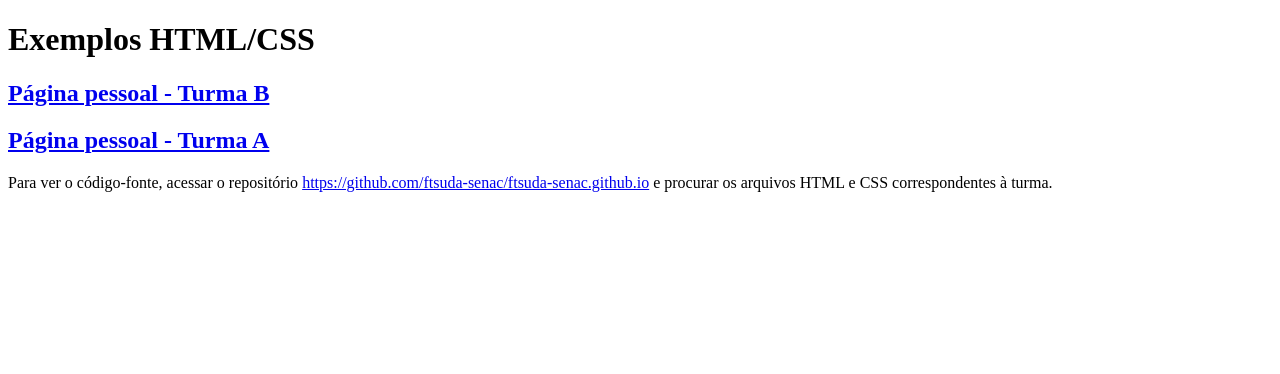
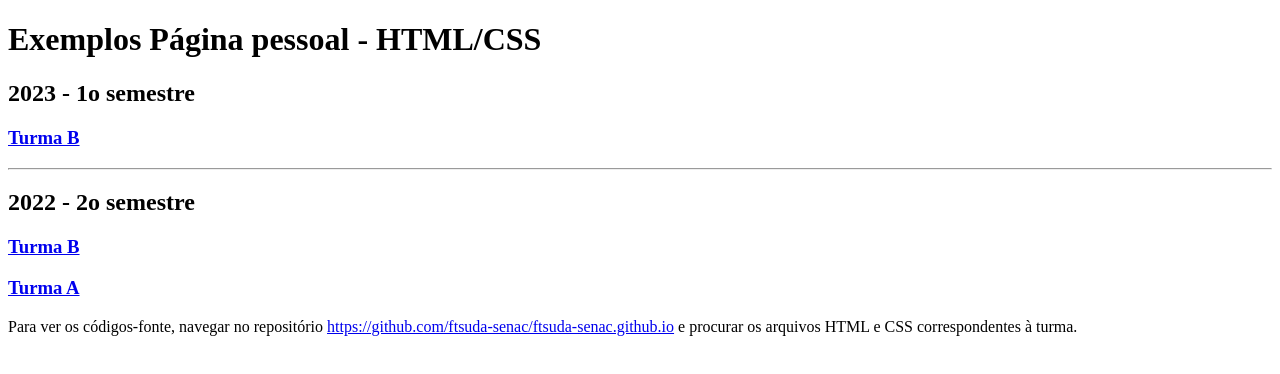
Before and after one commit to ftsuda-senac/ftsuda-senac.github.io, a plain HTML site: page index.html in a window 1280 px wide. Drawn offline with Linux system fonts and the light colour scheme.

Commit message:
Ajuste index.html

```diff
--- a/index.html
+++ b/index.html
@@ -7,9 +7,13 @@
     <title>Exemplos HTML/CSS</title>
 </head>
 <body>
-    <h1>Exemplos HTML/CSS</h1>
-    <h2><a href="2022-2b/index.html">Página pessoal - Turma B</a></h2>
-    <h2><a href="2022-2a/index.html">Página pessoal - Turma A</a></h2>
-    <p>Para ver o código-fonte, acessar o repositório <a href="https://github.com/ftsuda-senac/ftsuda-senac.github.io">https://github.com/ftsuda-senac/ftsuda-senac.github.io</a> e procurar os arquivos HTML e CSS correspondentes à turma.</p>
+    <h1>Exemplos Página pessoal - HTML/CSS</h1>
+    <h2>2023 - 1o semestre</h2>
+    <h3><a href="2023-1b/index.html">Turma B</a></h3>
+    <hr />
+    <h2>2022 - 2o semestre</h2>
+    <h3><a href="2022-2b/index.html">Turma B</a></h3>
+    <h3><a href="2022-2a/index.html">Turma A</a></h3>
+    <p>Para ver os códigos-fonte, navegar no repositório <a href="https://github.com/ftsuda-senac/ftsuda-senac.github.io">https://github.com/ftsuda-senac/ftsuda-senac.github.io</a> e procurar os arquivos HTML e CSS correspondentes à turma.</p>
 </body>
 </html>
```
